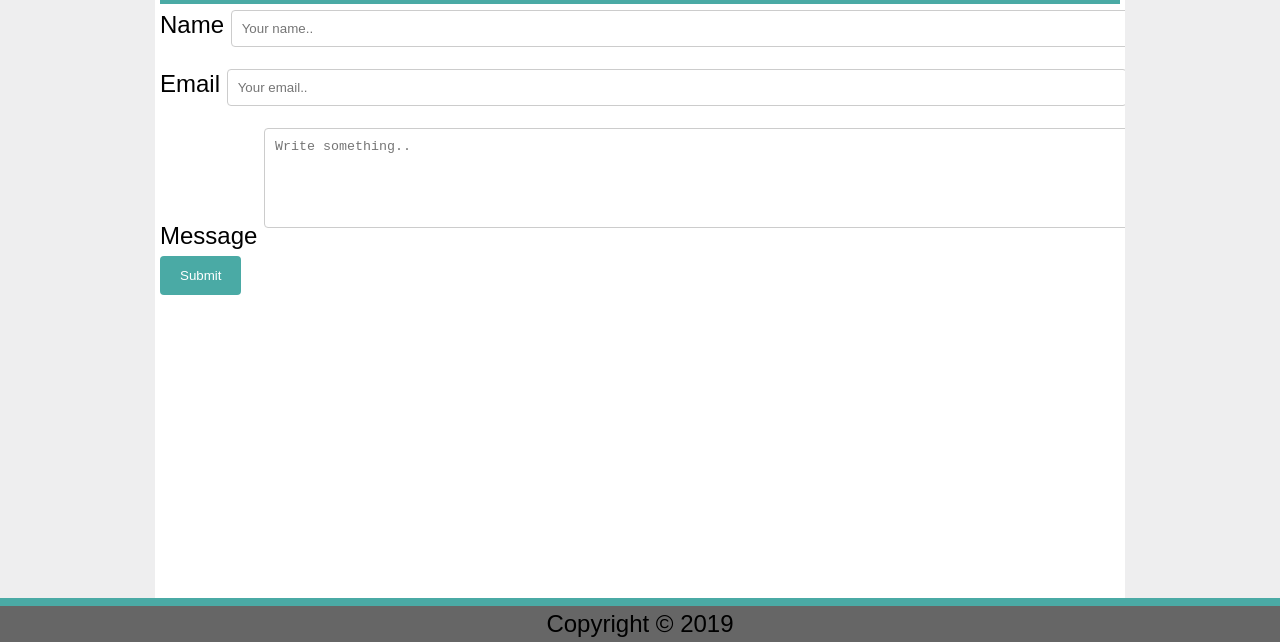
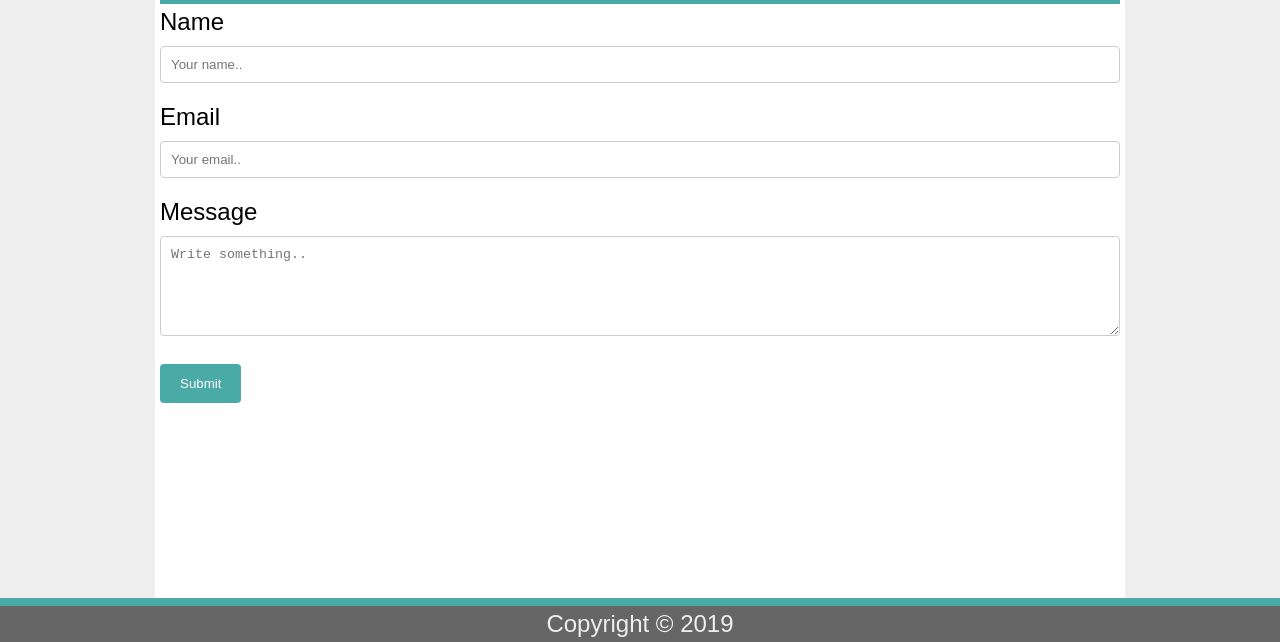
Before and after one commit to cas81695/cas81695.github.io, a plain HTML site: page contact.html in a window 1280 px wide. Shown: the part 162-804 px from the top of the page. Drawn offline with Linux system fonts and the light colour scheme.

Commit message:
Update contact.css

```diff
--- a/assets/contact.css
+++ b/assets/contact.css
@@ -86,7 +86,7 @@ a {
 }
 
 .container {
-    width: 1024px;
+    width: 960px;
     margin: 0 auto;
     padding: 0 auto;
 }
@@ -94,11 +94,12 @@ footer {
     text-align: center;
     border-top: 8px solid #4aaaa5;
     background-color: #666666;
+    color: #eeeeef;
 
 
 }
 input[type=text], select, textarea {
-    width: 900px;
+    width: 100%;
     padding: 12px;
     border: 1px solid #ccc;
     border-radius: 4px;
```
